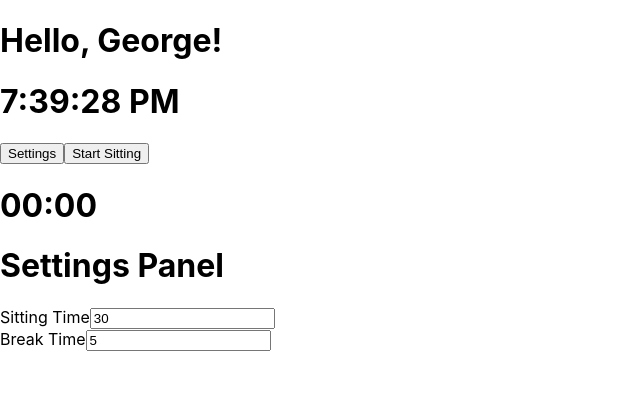
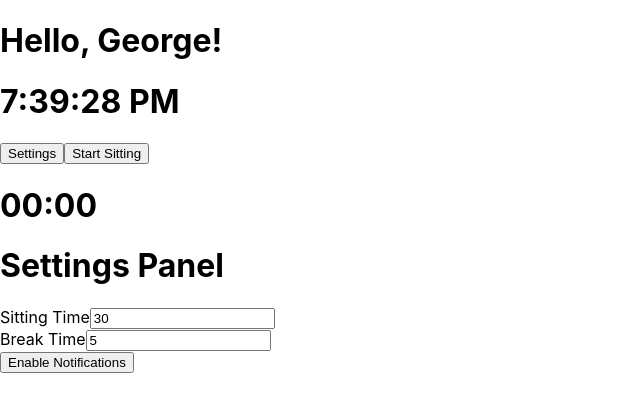
Before and after one commit to g9c9/StopSittingAlarm, a React (Create React App) app: page / in a window 1280 px wide. Both pictures are taken after a click on the button "Settings". Shown: the top 412 px of the page, without its empty margins (0-640 px from the left). Built offline with nearby package versions, Linux system fonts and the light colour scheme.

Commit message:
Added enable notifications button

```diff
--- a/src/SettingsPanel.js
+++ b/src/SettingsPanel.js
@@ -24,6 +24,8 @@ function SettingsPanel(props) {
             }}
           />
         </label>
+        <br />
+        <input type="button" value="Enable Notifications" />
       </form>
     </>
   );
--- a/src/SittingPanel.js
+++ b/src/SittingPanel.js
@@ -7,7 +7,7 @@ function SittingPanel(props) {
     false
   );
 
-  function handleClick(e) {
+  function handleClick() {
     props.setShowSettings(false);
     toggleTimer();
   }
```
